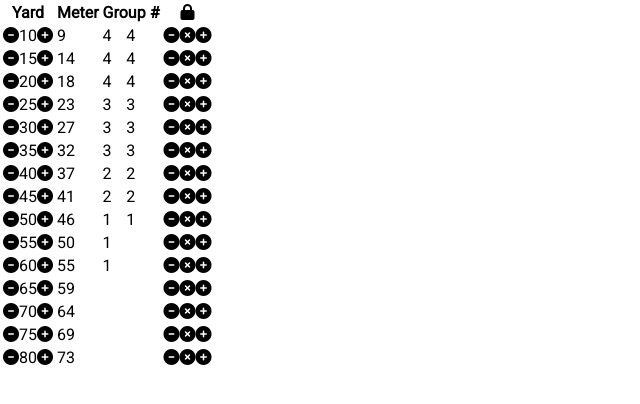
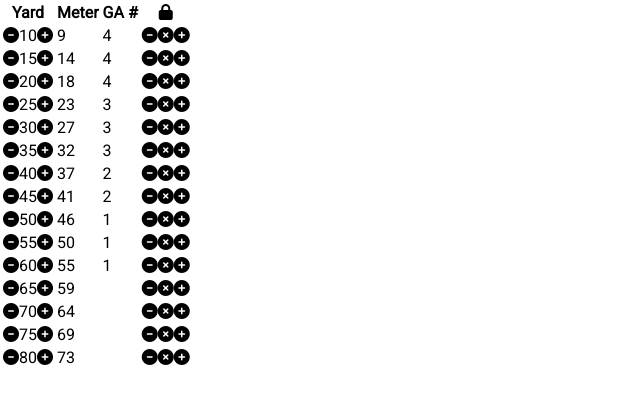
Before and after one commit to alevshunov/bbr.kudesnik.cc, a React app: page / in a window 1280 px wide. Shown: the top 404 px of the page, without its empty margins (0-640 px from the left). Built offline with nearby package versions, Linux system fonts and the light colour scheme.

Commit message:
General table view extracted. Offline mode added. Columns adjusted.

```diff
--- a/package.json
+++ b/package.json
@@ -17,12 +17,13 @@
     "classnames": "^2.2.6",
     "express": "^4.17.1",
     "kk-react-build": "github:alevshunov/kk-react-build",
+    "offline-plugin": "^5.0.7",
     "react": "^16.4.0",
     "react-dom": "^16.4.0"
   },
   "devDependencies": {
     "@types/node": "^8.10.17",
-    "@types/react": "^16.8.20",
+    "@types/react": "^16.8.22",
     "@types/react-dom": "^16.0.5",
     "typescript": "^3.5.2"
   }
--- a/public/index.html
+++ b/public/index.html
@@ -14,5 +14,6 @@
   </head>
   <body>
     <div id="root"></div>
+<!--    <div style="position: fixed;bottom: 0;right: 0;opacity: 0.1; pointer-events: none;">by Anton Levshunov BY</div>-->
   </body>
 </html>
--- a/src/core/YardTools.ts
+++ b/src/core/YardTools.ts
@@ -1,12 +1,24 @@
-function yardToMeter(yard: number) {
-    return Math.round(yard / 1.094);
+enum IFAAGroup {
+    Adult,
+    Junior
 }
 
-function yardToGroupAdult(yard: number) {
-    return yard > 60 ? undefined : yard > 45 ? 1 : yard > 35 ? 2 : yard > 20 ? 3 : 4;
+class YardTools {
+    private _yard: number;
+
+    constructor(yard: number) {
+        this._yard = yard;
+    }
+
+    public toMeter() {
+        return Math.round(this._yard / 1.094);
+    }
+
+    public toGroup(group: IFAAGroup) {
+        const maxDistance = group === IFAAGroup.Adult ? 60 : 50;
+        const yard = this._yard;
+        return yard > maxDistance ? undefined : yard > 45 ? 1 : yard > 35 ? 2 : yard > 20 ? 3 : 4;
+    }
 }
 
-function yardToGroupJunior(yard: number) {
-    return yard > 50 ? undefined : yard > 45 ? 1 : yard > 35 ? 2 : yard > 20 ? 3 : 4;
-}
-export { yardToMeter, yardToGroupAdult, yardToGroupJunior };
+export { YardTools, IFAAGroup };
--- a/src/index.tsx
+++ b/src/index.tsx
@@ -3,6 +3,9 @@ import * as ReactDOM from 'react-dom';
 import App from './App';
 import './index.css';
 
+import * as OfflinePluginRuntime from 'offline-plugin/runtime';
+OfflinePluginRuntime.install();
+
 ReactDOM.render(
     <App />,
     document.getElementById('root') as HTMLElement
--- a/src/parts/DistancesView.tsx
+++ b/src/parts/DistancesView.tsx
@@ -1,11 +1,12 @@
 import * as React from 'react';
 import classNames from 'classnames';
-import { yardToGroupAdult, yardToGroupJunior, yardToMeter } from '../core/YardTools';
-import styles from './DistancesView.scss';
 import coreStyles from './Common.scss';
+import * as styles from './DistancesView.scss';
 import { Tools } from './Tools';
 import { LockIcon } from './LockIcon';
 import { Entry } from '../core/types/All';
+import { IFAAGroup, YardTools } from '../core/YardTools';
+import TableReport, { Align } from './components/TableReport';
 
 type Props = {
     data: Entry[],
@@ -19,53 +20,81 @@ type Props = {
 class DistancesView extends React.PureComponent<Props> {
     render() {
         const { data, locked, onSetLock, onYardIncrease, onValueIncrease, onValueReset } = this.props;
+        const dataWithYardTools = data.map(d => ({source: d, tools: new YardTools(d.yard)}));
+
         return (
-            <table className={styles.container}>
-                <thead>
-                <tr>
-                    <th>Yard</th>
-                    <th>Meter</th>
-                    <th colSpan={2}>Group</th>
-                    <th>#</th>
-                    <th className={styles.tools}>
-                        <LockIcon locked={locked} onToggle={onSetLock} />
-                    </th>
-                </tr>
-                </thead>
-                <tbody>
-                {
-                    data.map(
-                        (e, index) => (
-                            <tr key={index}>
-                                <td className={styles.yard}>
+            <TableReport
+                userCls={styles.container}
+                cells={
+                    [
+                        {
+                            title: 'Yard',
+                            field: 'yard',
+                            align: Align.center,
+                            userCls: styles.yard,
+                            render: (item) => (
+                                <>
                                     <i
                                         className={classNames('fas fa-minus-circle', {[coreStyles.hidden]: locked})}
-                                        onClick={() => onYardIncrease(e, -1)}
+                                        onClick={() => onYardIncrease(item.source, -1)}
                                     />
-                                    {e.yard}
+                                    {item.source.yard}
                                     <i
                                         className={classNames('fas fa-plus-circle', {[coreStyles.hidden]: locked})}
-                                        onClick={() => onYardIncrease(e, 1)}
+                                        onClick={() => onYardIncrease(item.source, 1)}
                                     />
-                                </td>
-                                <td className={styles.meter}>{yardToMeter(e.yard)}</td>
-                                <td className={styles.group}>{yardToGroupAdult(e.yard)}</td>
-                                <td className={styles.group}>{yardToGroupJunior(e.yard)}</td>
-                                <td className={styles.value}>{e.value}</td>
-                                <td className={styles.tools}>
-                                    <Tools
-                                        className={classNames({[coreStyles.hidden]: locked})}
-                                        onPlusClick={() => onValueIncrease(e, -0.5)}
-                                        onResetClick={() => onValueReset(e)}
-                                        onMinusClick={() => onValueIncrease(e, 0.5)}
-                                    />
-                                </td>
-                            </tr>
-                        )
-                    )
+                                </>
+                            )
+                        },
+                        {
+                            title: 'Meter',
+                            field: 'meter',
+                            align: Align.center,
+                            userCls: styles.meter,
+                            render: (item) => item.tools.toMeter()
+                        },
+                        {
+                            title: 'GA',
+                            field: 'ga',
+                            align: Align.center,
+                            userCls: styles.group,
+                            render: (item) => item.tools.toGroup(IFAAGroup.Adult)
+                        },
+                        {
+                            title: 'GJ',
+                            field: 'gj',
+                            align: Align.center,
+                            userCls: styles.group,
+                            render: (item) => item.tools.toGroup(IFAAGroup.Junior),
+                            hidden: true
+                        },
+                        {
+                            title: '#',
+                            field: 'value',
+                            userCls: styles.value,
+                            render: (item) => item.source.value,
+                            align: Align.center
+                        },
+                        {
+                            title: <LockIcon locked={locked} onToggle={onSetLock} />,
+                            field: 'tools',
+                            userCls: styles.tools,
+                            align: Align.right,
+                            render: (item) => (
+                                <Tools
+                                    className={classNames({[coreStyles.hidden]: locked})}
+                                    onPlusClick={() => onValueIncrease(item.source, -0.5)}
+                                    onResetClick={() => onValueReset(item.source)}
+                                    onMinusClick={() => onValueIncrease(item.source, 0.5)}
+                                />
+                            )
+                        }
+                    ]
                 }
-                </tbody>
-            </table>
+                data={
+                    dataWithYardTools
+                }
+            />
         );
     }
 }
--- /dev/null
+++ b/src/parts/components/TableReport.scss
@@ -0,0 +1,73 @@
+.table_report {
+    //width: 100%;
+    border-collapse: collapse;
+
+    thead {
+        .table_report_row {
+            .table_report_cell {
+
+            }
+        }
+        .header_title {
+            a {
+            }
+        }
+    }
+
+    tbody {
+        .table_report_row {
+            .table_report_cell {
+
+            }
+        }
+
+        .no_data {
+
+        }
+    }
+
+    .table_report_cell  {
+        //padding: 5px 10px 5px 10px;
+        //vertical-align: center;
+
+        white-space: nowrap;
+        overflow: hidden;
+        text-overflow: ellipsis;
+
+        &.left {
+            text-align: left;
+        }
+
+        &.right {
+            text-align: right;
+        }
+
+        &.center {
+            text-align: center;
+        }
+
+        &:first-child  {
+            //padding-left: 40px;
+        }
+
+        &:last-child  {
+            //padding-right: 40px;
+        }
+
+        &.data {
+            vertical-align: middle;
+        }
+
+        &.header.title {
+            //background-color: #3D8880;
+            //color: white;
+        }
+
+        &.index {
+            //width: 25px;
+            //text-align: center;
+            //padding-right: 0px;
+        }
+
+    }
+}
--- /dev/null
+++ b/src/parts/components/TableReport.tsx
@@ -0,0 +1,131 @@
+import * as React from 'react';
+import styles from './TableReport.scss';
+import classNames from 'classnames';
+
+enum Align {
+    left = 1,
+    right = 2,
+    center = 3
+}
+interface Props<T> {
+    cells: Array<{
+        title: React.ReactNode | string;
+        field: string;
+        align?: Align;
+        tooltip?: string;
+        render?: (item: T) => any,
+        userCls?: string,
+        hidden?: boolean
+    }>;
+
+    data: Array<T> | undefined;
+    rowExtraClass?: (obj: T, index: number) => string;
+    title?: React.ReactNode | string;
+    emptyMessage?: string;
+    loadingMessage?: string;
+    userCls?: string;
+}
+
+class TableReport<T> extends React.Component<Props<T>, {}> {
+
+    constructor(props: Props<T>, context: any) {
+        super(props, context);
+    }
+
+    render() {
+        const cells = this.props.cells.filter(c => !c.hidden);
+        return (
+            <table className={classNames(styles.table_report, this.props.userCls)}>
+                <thead>
+                    {this.props.title &&
+                        <tr>
+                            <th
+                                colSpan={cells.length}
+                                className={classNames(styles.table_report_cell, styles.header, styles.title)}
+                            >
+                                {this.props.title}
+                            </th>
+                        </tr>
+                    }
+                    <tr className={styles.table_report_row}>
+                        {cells.map((cell, index) => (
+                            <th
+                                className={
+                                    classNames(
+                                        styles.table_report_cell,
+                                        {
+                                            [styles.left]: !cell.align || cell.align === Align.left,
+                                            [styles.center]: cell.align === Align.center,
+                                            [styles.right]: cell.align === Align.right,
+                                        },
+                                        cell.userCls
+                                    )
+                                }
+                                key={index}
+                                title={cell.tooltip}
+                            >
+                                {cell.title}
+                            </th>
+                        ))
+                        }
+                    </tr>
+                </thead>
+                <tbody>
+                    {
+                        !this.props.data &&
+                        <tr>
+                            <td colSpan={cells.length} className={styles.table_report_cell}>
+                                {this.props.loadingMessage || 'Загрузка...'}
+                            </td>
+                        </tr>
+                    }
+                    {
+                        this.props.data && this.props.data.length === 0 &&
+                        <tr>
+                            <td colSpan={cells.length} className={styles.table_report_cell}>
+                                {this.props.emptyMessage || 'Данные отсутствуют'}
+                            </td>
+                        </tr>
+                    }
+                    {
+                        this.props.data && this.props.data.map((item, index) => (
+                            <tr
+                                key={index}
+                                className={(this.props.rowExtraClass || (() => ''))(item, index)}
+                            >
+                                {
+                                    cells.map((cell, index2) => (
+                                        <td
+                                            className={
+                                                classNames(
+                                                    styles.table_report_cell,
+                                                    {
+                                                        [styles.left]: !cell.align || cell.align === Align.left,
+                                                        [styles.center]: cell.align === Align.center,
+                                                        [styles.right]: cell.align === Align.right,
+                                                    },
+                                                    cell.userCls
+                                                )
+                                            }
+                                            key={index2}
+                                            title={cell.tooltip}
+                                        >
+                                            {
+                                                cell.field === 'index' && !cell.render ?
+                                                    index + 1 :
+                                                    (cell.render || ((x) => x[cell.field]))(item)
+                                            }
+                                        </td>
+                                    ))
+                                }
+                            </tr>
+                        ))
+                    }
+                </tbody>
+            </table>
+        );
+    }
+}
+
+export default TableReport;
+export { Align };
--- a/tsconfig.json
+++ b/tsconfig.json
@@ -27,6 +27,7 @@
     "jest",
     "src/setupTests.ts",
     "app.js",
+    "./public/sw.js",
     "ecosystem.config.js"
-  ]
+  ],
 }
```
Also changed, not shown: src/parts/DistancesView.scss (+5 -5 lines), public/manifest.json, 1 other file (tests, documents, lock files or other folders).
